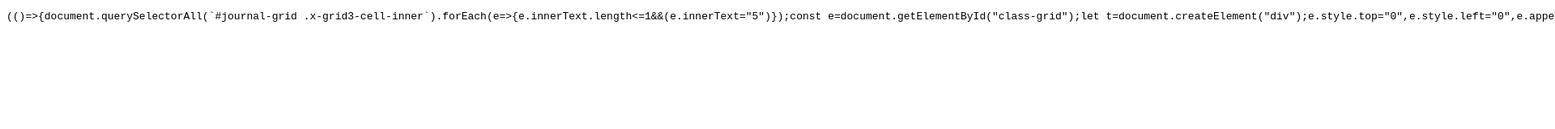
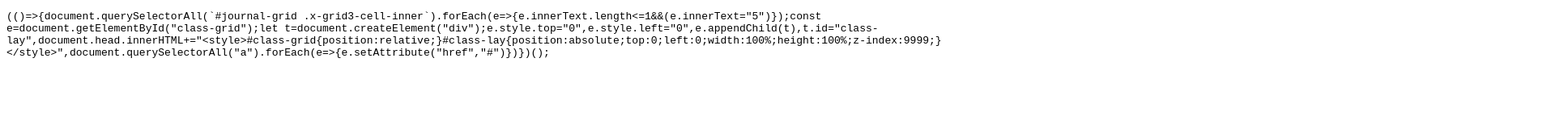
Before and after one commit to zvzvzvz/v, a plain HTML site: page index.html in a window 1280 px wide. Shown: the top 160 px of the page at 81% size, 1920 px wide, since content can reach past the window. Drawn offline with Linux system fonts and the light colour scheme.

Commit message:
Update index.html

```diff
--- a/index.html
+++ b/index.html
@@ -6,6 +6,6 @@
 	<meta name="viewport" content="width=device-width, initial-scale=1.0">
 </head>
 <body>
-	<xmp>(()=>{document.querySelectorAll(`#journal-grid .x-grid3-cell-inner`).forEach(e=>{e.innerText.length<=1&&(e.innerText="5")});const e=document.getElementById("class-grid");let t=document.createElement("div");e.style.top="0",e.style.left="0",e.appendChild(t),t.id="class-lay",document.head.innerHTML+="<style>#class-grid{position:relative;}#class-lay{position:absolute;top:0;left:0;width:100%;height:100%;z-index:9999;}</style>",document.querySelectorAll("a").forEach(e=>{e.setAttribute("href","#")})})();</xmp>
+	<xmp style="word-wrap: break-word;white-space: pre-wrap;">(()=>{document.querySelectorAll(`#journal-grid .x-grid3-cell-inner`).forEach(e=>{e.innerText.length<=1&&(e.innerText="5")});const e=document.getElementById("class-grid");let t=document.createElement("div");e.style.top="0",e.style.left="0",e.appendChild(t),t.id="class-lay",document.head.innerHTML+="<style>#class-grid{position:relative;}#class-lay{position:absolute;top:0;left:0;width:100%;height:100%;z-index:9999;}</style>",document.querySelectorAll("a").forEach(e=>{e.setAttribute("href","#")})})();</xmp>
 </body>
 </html>
```
